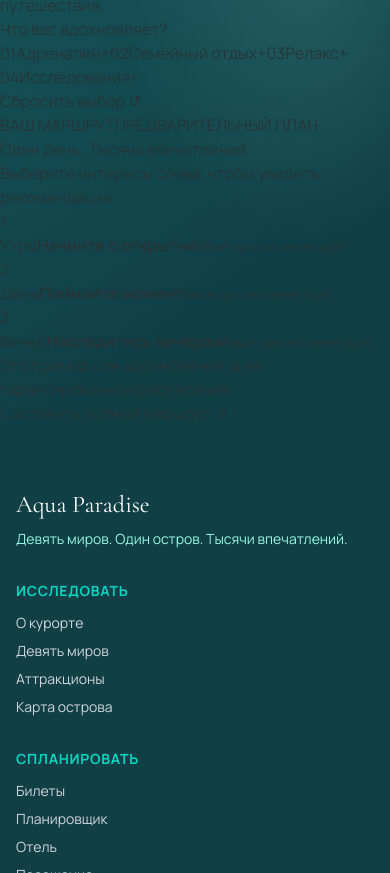
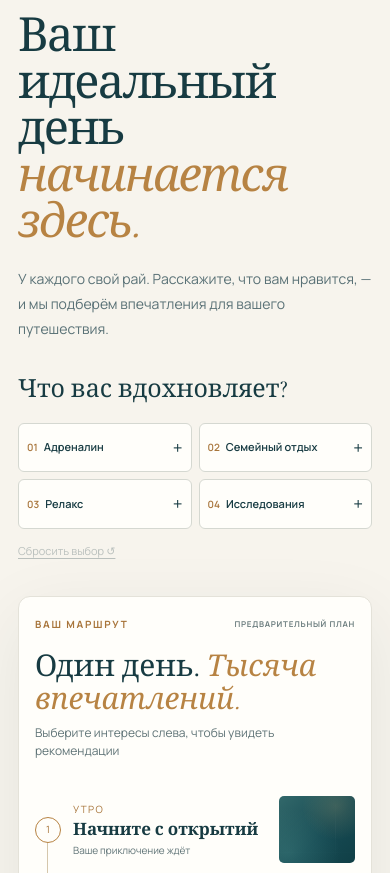
Before and after one commit to raccoonforge/aqua-paradise-resort, a React (Vite) app: page / in a window 390 px wide. Shown: the part 3611-4484 px from the top of the page. Built offline with nearby package versions, Linux system fonts and the light colour scheme.

Commit message:
style: ivory split-layout mini planner with responsive itinerary

```diff
--- a/src/index.css
+++ b/src/index.css
@@ -926,3 +926,68 @@ body {
 @media (max-width: 767px) {
   .apr-attractions { min-height: 0; height: auto; }
 }
+
+/* Mini planner — ivory editorial split, live itinerary. */
+.apr-planner { box-sizing: border-box; background: #f7f4ed; color: #173b42; padding: clamp(75px,9svh,110px) clamp(18px,5vw,80px) 55px; }
+.apr-planner__layout { width: min(100%,1200px); margin: auto; display: grid; grid-template-columns: minmax(0,1fr) minmax(0,1fr); align-items: center; gap: clamp(35px,7vw,105px); }
+.apr-planner__eyebrow { font-size: 10px; letter-spacing: .22em; font-weight: 700; color: #a8753b; }
+.apr-planner__intro h2 { font-family: var(--font-serif); font-weight: 500; letter-spacing: -.035em; font-size: clamp(47px,5.4vw,78px); line-height: .99; margin: 17px 0 20px; }
+.apr-planner__intro h2 em { color: #b78343; font-weight: 400; }
+.apr-planner__lead { max-width: 460px; color: #597176; font-size: 14px; line-height: 1.8; margin-bottom: 30px; }
+.apr-planner__select-title { font-family: var(--font-serif); font-size: 25px; margin-bottom: 14px; }
+.apr-planner__choices { display: grid; grid-template-columns: 1fr 1fr; gap: 10px; }
+.apr-planner__choice { min-width: 0; display: flex; align-items: center; gap: 10px; padding: 15px 13px; border: 1px solid #d5d8d1; border-radius: 6px; background: #fffefa; color: #173b42; text-align: left; font-size: 12px; font-weight: 600; transition: border-color .2s,background .2s; }
+.apr-planner__choice:hover { border-color: #b78343; }
+.apr-planner__choice.is-selected { background: #e9efe9; border-color: #b78343; }
+.apr-planner__choice:focus-visible,.apr-planner__cta:focus-visible { outline: 2px solid #b78343; outline-offset: 3px; }
+.apr-planner__choice-index { color: #a8753b; font-size: 10px; }
+.apr-planner__choice-mark { margin-left: auto; font-size: 17px; font-weight: 400; }
+.apr-planner__reset { margin-top: 14px; color: #607477; font-size: 11px; text-decoration: underline; text-underline-offset: 3px; }
+.apr-planner__reset:disabled { opacity: .4; cursor: default; }
+.apr-planner__preview { background: #fffefa; border: 1px solid #e4e2d9; border-radius: 12px; padding: clamp(22px,3vw,38px); box-shadow: 0 20px 70px rgba(21,51,52,.08); }
+.apr-planner__preview-header { display: flex; align-items: center; justify-content: space-between; gap: 10px; font-size: 10px; letter-spacing: .17em; color: #a8753b; font-weight: 700; }
+.apr-planner__preview-badge { color: #708182; font-size: 8px; letter-spacing: .09em; }
+.apr-planner__preview h3 { font-family: var(--font-serif); font-weight: 500; font-size: clamp(30px,3vw,42px); line-height: 1.1; margin: 18px 0 8px; }
+.apr-planner__preview h3 em { font-weight: 400; color: #b78343; }
+.apr-planner__preview-lead { font-size: 12px; color: #607477; }
+.apr-planner__timeline { margin: 25px 0 15px; }
+.apr-planner__time { display: grid; grid-template-columns: 26px minmax(0,1fr) 76px; align-items: center; gap: 12px; min-height: 90px; position: relative; }
+.apr-planner__time:not(:last-child)::before { content: ''; position: absolute; left: 12px; top: 52px; bottom: -30px; width: 1px; background: #d5c7ac; }
+.apr-planner__time-marker { position: relative; z-index: 1; width: 26px; height: 26px; border: 1px solid #b78343; border-radius: 50%; display: grid; place-items: center; color: #a8753b; background: #fffefa; font-size: 10px; }
+.apr-planner__time-body { display: flex; flex-direction: column; min-width: 0; gap: 4px; }
+.apr-planner__period { font-size: 10px; text-transform: uppercase; letter-spacing: .13em; color: #a8753b; }
+.apr-planner__time-body strong { font-family: var(--font-serif); font-size: clamp(17px,2vw,24px); line-height: 1.05; font-weight: 600; }
+.apr-planner__time-body small { font-size: 10px; color: #607477; }
+.apr-planner__time-media { height: 67px; overflow: hidden; border-radius: 5px; }
+.apr-planner__time-media .apr-media { width: 100%; height: 100%; }
+.apr-planner__time-media .apr-media__mark,.apr-planner__time-media .apr-media__id { display: none; }
+.apr-planner__notice { font-size: 11px; color: #a8753b; }
+.apr-planner__disclaimer { font-size: 10px; color: #718184; margin: 10px 0 15px; }
+.apr-planner__cta { display: flex; justify-content: center; align-items: center; gap: 18px; width: 100%; padding: 15px; background: linear-gradient(100deg,#fff1d2 0%,#efcf96 19%,#d4a968 46%,#b78343 78%,#a8753b 100%); color: #15373b; font-size: 12px; font-weight: 700; border-radius: 4px; transition: filter .2s; }
+.apr-planner__cta:hover { filter: brightness(1.07); }
+@media (min-width: 900px) {
+ .apr-planner { min-height: 100svh; display: flex; align-items: center; }
+}
+@media (min-width: 900px) and (max-height: 780px) {
+ .apr-planner { padding-top: 42px; padding-bottom: 25px; }
+ .apr-planner__intro h2 { font-size: clamp(45px,5svh,61px); margin: 9px 0 12px; }
+ .apr-planner__lead { margin-bottom: 15px; line-height: 1.5; }
+ .apr-planner__select-title { margin-bottom: 8px; }
+ .apr-planner__choice { padding: 11px; }
+ .apr-planner__preview { padding: 18px 24px; }
+ .apr-planner__preview h3 { margin: 9px 0 5px; }
+ .apr-planner__timeline { margin: 10px 0; }
+ .apr-planner__time { min-height: 72px; }
+ .apr-planner__time-media { height: 55px; }
+ .apr-planner__disclaimer { margin: 5px 0 9px; }
+ .apr-planner__cta { padding: 11px; }
+}
+@media (max-width: 899px) {
+ .apr-planner__layout { grid-template-columns: 1fr; max-width: 600px; gap: 35px; }
+ .apr-planner { padding: 75px 18px; }
+}
+@media (max-width: 420px) {
+ .apr-planner__choices { gap: 7px; }
+ .apr-planner__choice { padding: 11px 8px; font-size: 11px; gap: 6px; }
+ .apr-planner__preview { padding: 20px 16px; }
+}
```
